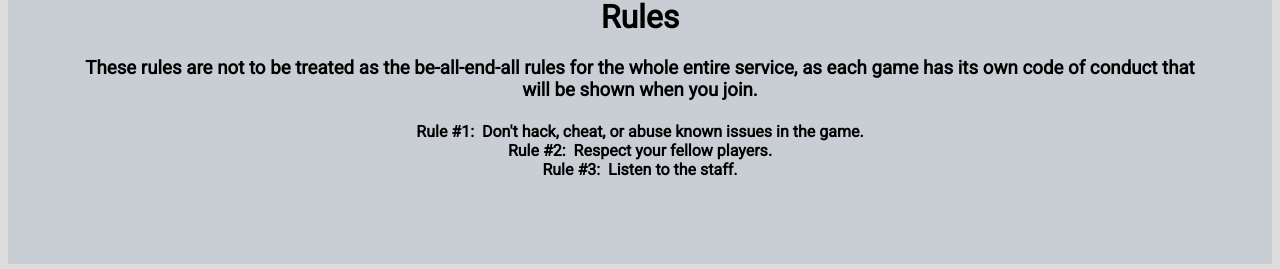
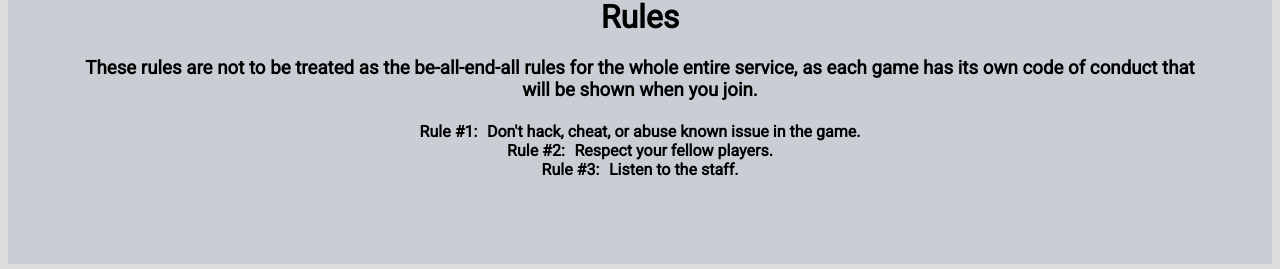
Before and after one commit to StormBit/Galeforce, a Jekyll site: the page built from index.html, in a window 1280 px wide. Shown: the part 2196-2465 px from the top of the page. Built offline with Jekyll 4.4.1, drawn with Linux system fonts in a browser that asks for light colours.

Commit message:
Cleaning up rules.

```diff
--- /dev/null
+++ b/_data/rules.yml
@@ -0,0 +1,3 @@
+- Don't hack, cheat, or abuse known issue in the game.
+- Respect your fellow players.
+- Listen to the staff.
--- a/_layouts/default.html
+++ b/_layouts/default.html
@@ -2,7 +2,7 @@
 <html lang="en">
 
   <head>
-    {% include head.html %}
+    {% include page/head.html %}
   </head>
 
   <body>
--- a/_sass/main.scss
+++ b/_sass/main.scss
@@ -113,3 +113,17 @@
 	color: #FFF;
 	background-color: #124572;
 }
+
+
+.gf-rules {
+  ol {
+    list-style: none;
+    counter-reset: item;
+    padding-left: 0;
+  }
+  li:before {
+    content: 'Rule #' counter(item, decimal) ':';
+    counter-increment: item;
+    padding-right: .6em;
+  }
+}
--- a/index.html
+++ b/index.html
@@ -164,12 +164,10 @@
 
 
 	<div class="article article-odd">
-		<h1><a link="#rules"></a>Rules</h1>
-		<h3>These rules are not to be treated as the be-all-end-all rules for the whole entire service, as each game has its own code of conduct that will be shown when you join.</h3>
-		<h4>
-		Rule #1:&nbsp;&nbsp;Don't hack, cheat, or abuse known issues in the game.<br>
-		Rule #2:&nbsp;&nbsp;Respect your fellow players.<br>
-		Rule #3:&nbsp;&nbsp;Listen to the staff.<br>
-		</h4>
+          <h1><a link="#rules"></a>Rules</h1>
+          <h3>These rules are not to be treated as the be-all-end-all rules for the whole entire service, as each game has its own code of conduct that will be shown when you join.</h3>
+          <h4 class="gf-rules">
+            <ol>{% for rule in site.data.rules %}<li>{{ rule }}</li>{% endfor %}</ol>
+          </h4>
+        </div>
         <div class="clear"></div>
-	</div>
```
Also changed, not shown: _includes/page/head.html (renamed from _includes/head.html).
